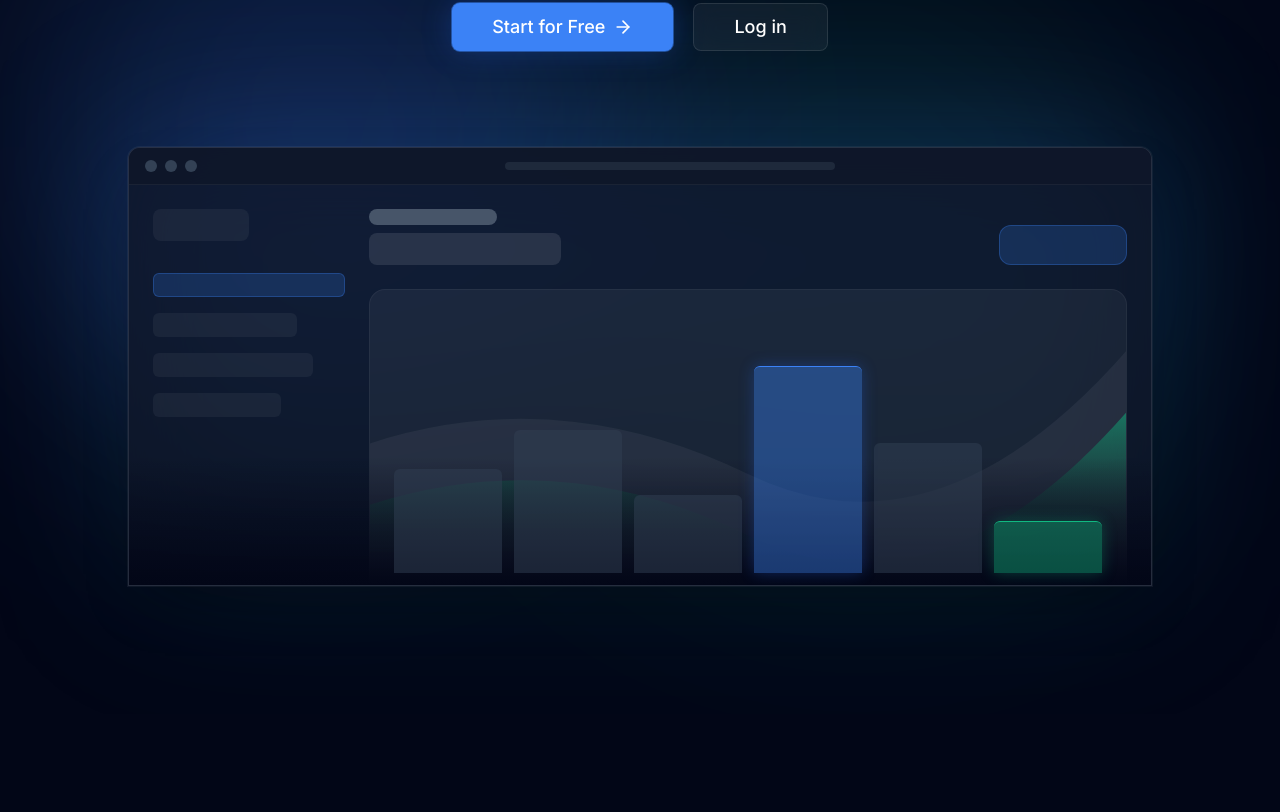
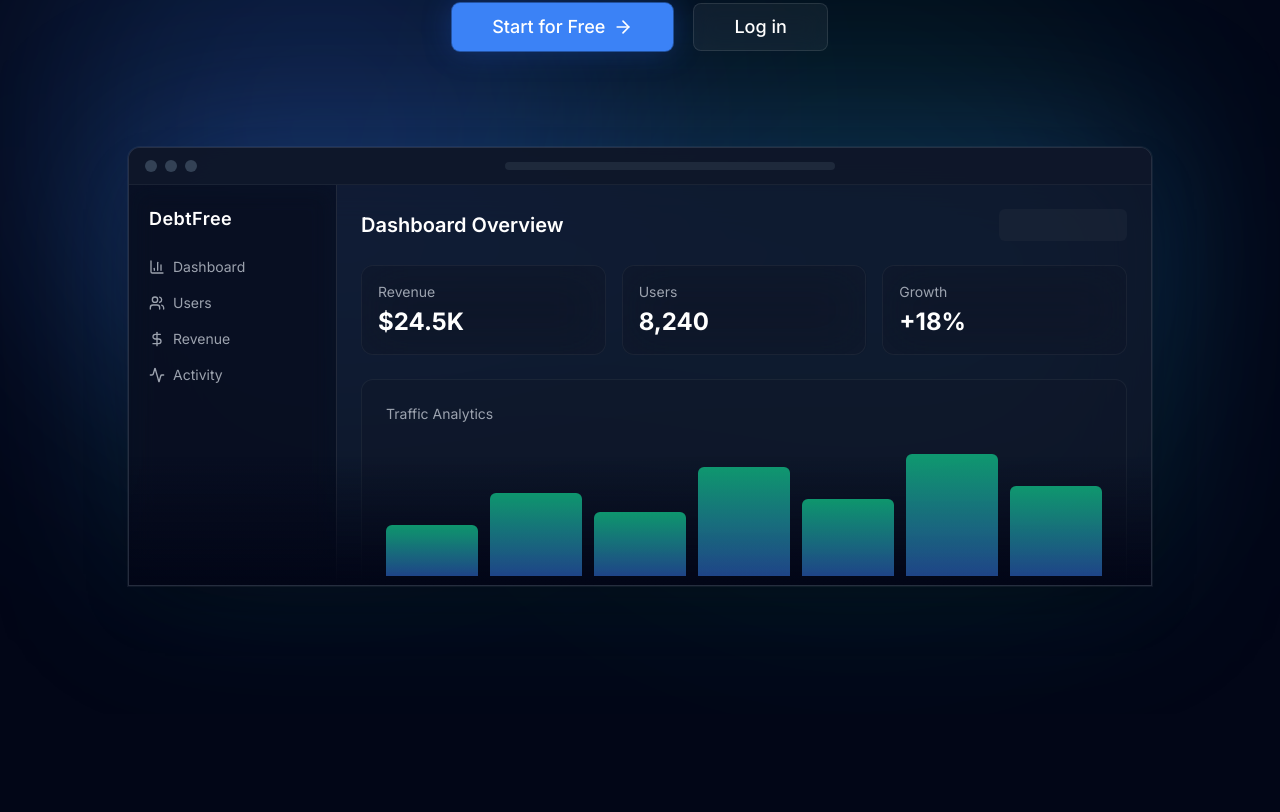
Before and after one commit to Vedant08-blip/DEBT-FREE, a React (Vite) app: page / in a window 1280 px wide. Shown: the part 527-1339 px from the top of the page. Built offline with nearby package versions, Linux system fonts and the light colour scheme.

Commit message:
SaaSDashboard Framer Motion component into the Landing Page

```diff
--- a/src/pages/Landing.jsx
+++ b/src/pages/Landing.jsx
@@ -1,5 +1,6 @@
 import { Link } from 'react-router-dom';
-import { ArrowRight, CheckCircle2, PieChart, Shield, Zap, Star, LayoutDashboard, Target, TrendingDown } from 'lucide-react';
+import { ArrowRight, CheckCircle2, PieChart, Shield, Zap, Star, LayoutDashboard, Target, TrendingDown, BarChart3, Users, DollarSign, Activity } from 'lucide-react';
+import { motion } from 'framer-motion';
 import Button from '../components/ui/Button';
 import PageWrapper from '../components/layout/PageWrapper';
 
@@ -74,51 +75,9 @@ export default function Landing() {
                   <div className="mx-auto w-1/3 h-2 bg-slate-800 rounded-full"></div>
                 </div>
 
-                {/* App Layout Skeleton */}
-                <div className="flex h-full p-6 gap-6">
-                  {/* Sidebar Skeleton */}
-                  <div className="w-48 h-full flex flex-col gap-4">
-                    <div className="h-8 w-24 bg-white/5 rounded-lg mb-4"></div>
-                    <div className="h-6 w-full bg-primary/20 rounded-md border border-primary/30"></div>
-                    <div className="h-6 w-3/4 bg-white/5 rounded-md"></div>
-                    <div className="h-6 w-5/6 bg-white/5 rounded-md"></div>
-                    <div className="h-6 w-2/3 bg-white/5 rounded-md"></div>
-                  </div>
-
-                  {/* Main Content Skeleton */}
-                  <div className="flex-1 h-full flex flex-col gap-6">
-                    {/* Header Skeletons */}
-                    <div className="flex justify-between items-end">
-                      <div>
-                        <div className="h-4 w-32 bg-slate-600 rounded-full mb-2"></div>
-                        <div className="h-8 w-48 bg-white/10 rounded-lg"></div>
-                      </div>
-                      <div className="h-10 w-32 bg-primary/20 rounded-xl border border-primary/30"></div>
-                    </div>
-
-                    {/* Visual Charts Skeleton */}
-                    <div className="flex-1 bg-white/5 rounded-2xl border border-white/5 p-6 flex items-end gap-3 relative overflow-hidden">
-                      {/* Decorative Graph lines */}
-                      <svg className="absolute inset-0 w-full h-full text-white/5" preserveAspectRatio="none" viewBox="0 0 100 100">
-                        <path d="M0,100 L0,50 Q25,30 50,60 T100,20 L100,100 Z" fill="currentColor" />
-                        <path d="M0,100 L0,70 Q25,50 50,80 T100,40 L100,100 Z" fill="url(#grad)" opacity="0.5" />
-                        <defs>
-                          <linearGradient id="grad" x1="0%" y1="0%" x2="0%" y2="100%">
-                            <stop offset="0%" stopColor="#10B981" />
-                            <stop offset="100%" stopColor="transparent" />
-                          </linearGradient>
-                        </defs>
-                      </svg>
-
-                      {/* Bars */}
-                      <div className="w-1/6 bg-slate-700/50 rounded-t-md h-[40%] relative z-10 transition-all duration-1000 group-hover:h-[60%]"></div>
-                      <div className="w-1/6 bg-slate-700/50 rounded-t-md h-[55%] relative z-10 transition-all duration-1000 group-hover:h-[70%]"></div>
-                      <div className="w-1/6 bg-slate-700/50 rounded-t-md h-[30%] relative z-10 transition-all duration-1000 group-hover:h-[40%]"></div>
-                      <div className="w-1/6 bg-primary/40 rounded-t-md h-[80%] relative z-10 shadow-[0_0_15px_rgba(37,99,235,0.3)] transition-all duration-1000 group-hover:h-[90%] border-t border-primary"></div>
-                      <div className="w-1/6 bg-slate-700/50 rounded-t-md h-[50%] relative z-10 transition-all duration-1000 group-hover:h-[65%]"></div>
-                      <div className="w-1/6 bg-accent/40 rounded-t-md h-[20%] relative z-10 shadow-[0_0_15px_rgba(16,185,129,0.3)] transition-all duration-1000 group-hover:h-[30%] border-t border-accent"></div>
-                    </div>
-                  </div>
+                {/* App Layout Skeleton (Replaced with SaaSDashboard Animation) */}
+                <div className="flex h-full p-0">
+                  <SaaSDashboard />
                 </div>
 
                 {/* Fade to transparent at the very bottom so it blends into the page */}
@@ -292,3 +251,87 @@ export default function Landing() {
     </PageWrapper>
   );
 }
+
+function SaaSDashboard() {
+  return (
+    <motion.div
+      initial={{ opacity: 0 }}
+      animate={{ opacity: 1 }}
+      transition={{ duration: 0.8 }}
+      className="flex h-full w-full text-white bg-transparent"
+    >
+
+      {/* SIDEBAR */}
+      <div className="w-52 border-r border-white/10 bg-slate-950/40 backdrop-blur-md p-5 flex flex-col gap-6">
+        <div className="text-lg font-semibold tracking-wide text-left">DebtFree</div>
+
+        <nav className="flex flex-col gap-4 text-sm text-gray-400">
+          <div className="flex items-center gap-2 hover:text-white cursor-pointer">
+            <BarChart3 size={16} /> Dashboard
+          </div>
+          <div className="flex items-center gap-2 hover:text-white cursor-pointer">
+            <Users size={16} /> Users
+          </div>
+          <div className="flex items-center gap-2 hover:text-white cursor-pointer">
+            <DollarSign size={16} /> Revenue
+          </div>
+          <div className="flex items-center gap-2 hover:text-white cursor-pointer">
+            <Activity size={16} /> Activity
+          </div>
+        </nav>
+      </div>
+
+      {/* MAIN CONTENT */}
+      <div className="flex-1 p-6 space-y-6 text-left">
+
+        {/* HEADER */}
+        <div className="flex justify-between items-center">
+          <h1 className="text-xl font-semibold">Dashboard Overview</h1>
+
+          <div className="w-32 h-8 bg-slate-800/50 rounded-md"></div>
+        </div>
+
+        {/* STATS */}
+        <div className="grid grid-cols-3 gap-4">
+
+          {[
+            { label: "Revenue", value: "$24.5K" },
+            { label: "Users", value: "8,240" },
+            { label: "Growth", value: "+18%" }
+          ].map((card, i) => (
+            <motion.div
+              key={i}
+              initial={{ y: 20, opacity: 0 }}
+              animate={{ y: 0, opacity: 1 }}
+              transition={{ delay: i * 0.2 }}
+              className="bg-slate-900/40 border border-white/5 rounded-xl p-4 backdrop-blur-xl"
+            >
+              <div className="text-sm text-gray-400">{card.label}</div>
+              <div className="text-2xl font-bold mt-1">{card.value}</div>
+            </motion.div>
+          ))}
+
+        </div>
+
+        {/* ANALYTICS GRAPH */}
+        <div className="bg-slate-900/40 border border-white/5 rounded-xl p-6 relative overflow-hidden">
+          <div className="flex justify-between mb-6 relative z-10">
+            <h2 className="text-sm text-gray-400">Traffic Analytics</h2>
+          </div>
+
+          <div className="flex items-end gap-3 h-32 relative z-10">
+            {[40, 65, 50, 85, 60, 95, 70].map((height, i) => (
+              <motion.div
+                key={i}
+                initial={{ height: 0 }}
+                animate={{ height: `${height}%` }}
+                transition={{ delay: i * 0.15 + 0.5 }}
+                className="flex-1 bg-gradient-to-t from-primary/50 to-accent/80 rounded-t-md"
+              />
+            ))}
+          </div>
+        </div>
+      </div>
+    </motion.div>
+  );
+}
```
